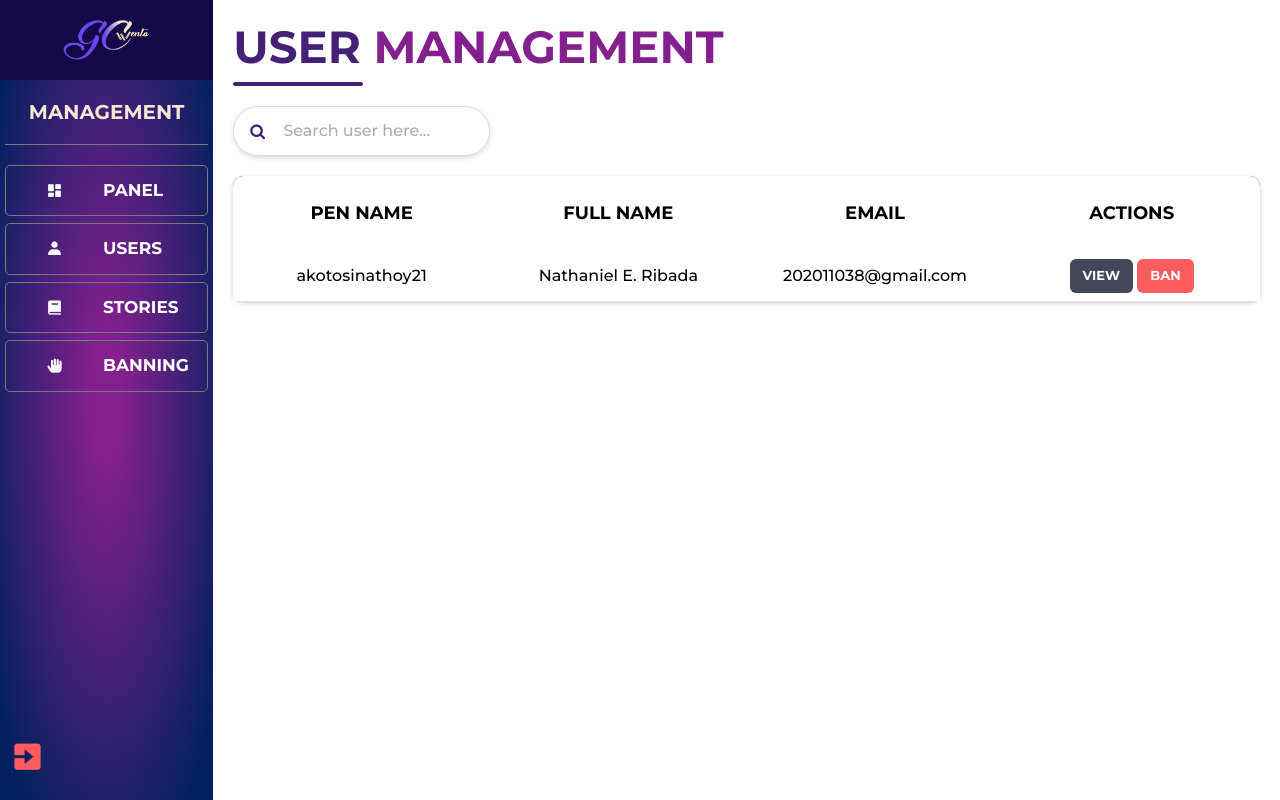
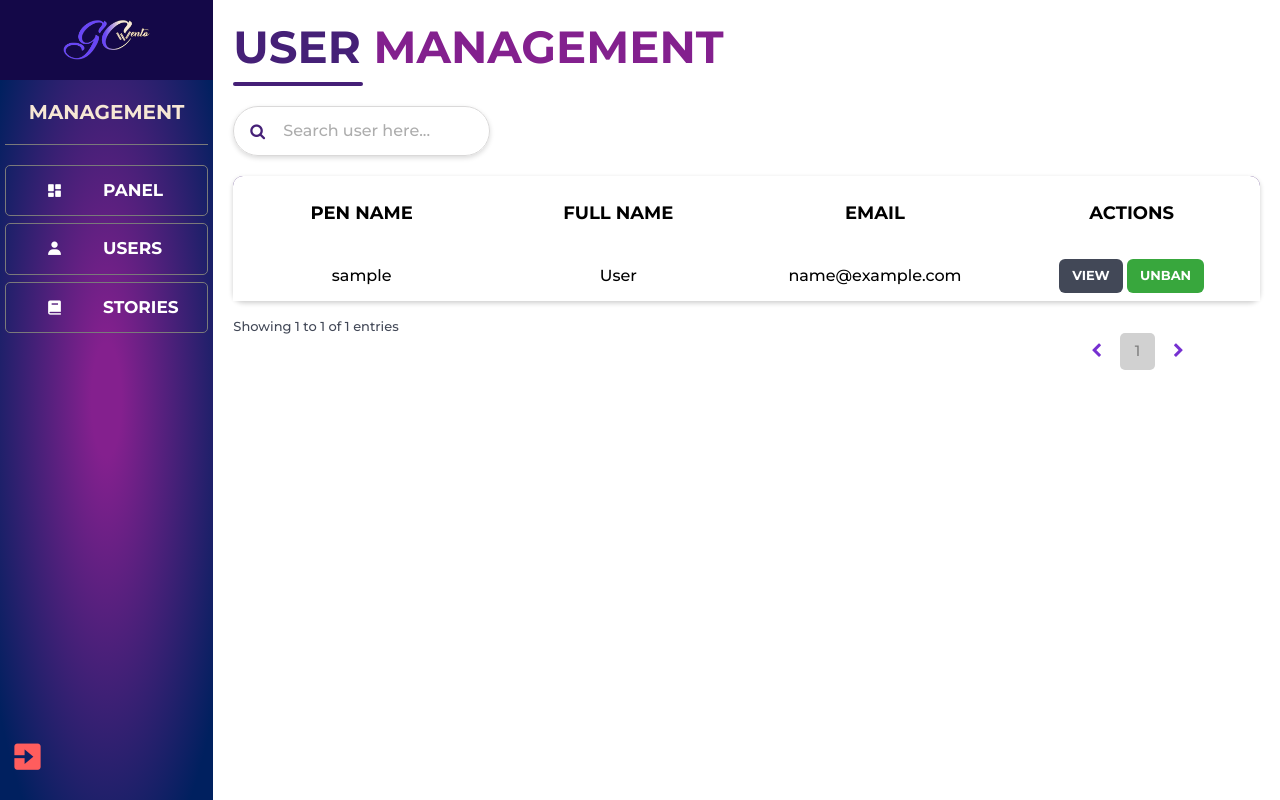
Before and after one commit to AnthonyMizal/GCwento, a Laravel app: page /admin/users in a window 1280 px wide. Run offline with Laravel 8, Linux system fonts and the light colour scheme; a user stored in the database is signed in; tables that the repository leaves empty hold one stand-in row (values such as "Sample post"); some libraries are stand-ins or nearby versions.

Commit message:
Complete Admin Side

```diff
--- a/app/Http/Controllers/UserController.php
+++ b/app/Http/Controllers/UserController.php
@@ -2,6 +2,7 @@
 
 namespace App\Http\Controllers;
 use App\Models\User;
+use App\Models\Story;
 use Illuminate\Http\Request;
 
 class UserController extends Controller
@@ -11,6 +12,41 @@ class UserController extends Controller
      *
      * @return \Illuminate\Http\Response
      */
+
+     public function adminUserDetails($id)
+     {
+         $users = User::where('id', $id)->get();
+
+         return response()->json($users);
+     }
+
+     public function adminUserPendingCount($id)
+     {
+        $pending = Story::where('status', 'Pending')
+        ->where('user_id', $id)
+        ->count();
+
+        return response()->json($pending);
+     }
+
+     public function adminUserPublishCount($id)
+     {
+        $publish = Story::where('status', 'Publish')
+        ->where('user_id', $id)
+        ->count();
+
+        return response()->json($publish);
+     }
+
+     public function adminUserRejectCount($id)
+     {
+        $reject = Story::where('status', 'Reject')
+        ->where('user_id', $id)
+        ->count();
+
+        return response()->json($reject);
+     }
+
     public function index()
     {
         return view('client.login');
@@ -18,7 +54,16 @@ class UserController extends Controller
 
     public function userAdminTable()
     {
-        return view('admin.users');
+        $users = User::all();
+        return view('admin.users', compact('users'));
+    }
+
+
+    public function updateStatus(Request $request, User $user)
+    {
+        $user->update(['status' => $request->input('status')]);
+
+        return response()->json(['message' => 'User status updated successfully']);
     }
 
     /**
--- a/app/Models/User.php
+++ b/app/Models/User.php
@@ -21,6 +21,7 @@ class User extends Authenticatable
         'fullname',
         'username',
         'email',
+        'status',
         'password',
     ];
 
--- a/public/js/admin_stories.js
+++ b/public/js/admin_stories.js
@@ -84,7 +84,7 @@ function getUserStory(storyID) {
       },
       error: function(xhr, status, error) {
           // Handle the error, e.g., display an error message
-          console.log("ayaw");
+
       }
   });
 }
--- a/public/js/admin_users.js
+++ b/public/js/admin_users.js
@@ -1,3 +1,14 @@
+$(document).ready(function () {
+  getUsers();
+  $('.status-button').click(function() {
+    var userId = $(this).data('user-id');
+    var newStatus = $(this).data('status');
+    banUser(userId, newStatus);
+  });
+});
+
+
+function getUsers () {
 var table = $('#users_table_values').DataTable({
   pageLength: 15,
   language: {
@@ -9,53 +20,131 @@ var table = $('#users_table_values').DataTable({
     "dom": 'rtip'
   });
 
-$('#search_input').keyup( function () {
-    table.search($('#search_input').val()).draw();
+$('#search_input_user').keyup( function () {
+    table.search($('#search_input_user').val()).draw();
 } );
+};
 
-//BAN MODAL
-var ban_modal = document.getElementById("ban_modal");
-// Get the button that opens the modal
-var ban_btn = document.getElementById("ban_button");
-var cancel_modal = document.getElementById("cancel_modal");
+function getUserDetails(userID) {
+  user_details_modal.style.display = "block";
 
-// Get the <close_modal> element that closes the modal
-var close_modal = document.getElementsByClassName("close")[0];
+  // console.log(storyID)
+  // Make an AJAX request to retrieve the user data
+  $.ajax({
+      type: "GET",
+      dataType: "JSON",
+      url: "/user/detail/" + userID,
+      success: function(response) {
+          // Populate the modal with the retrieved data
+          $('#modal_account_penname').text(response[0].username);
+          $('#modal_account_name').text(response[0].fullname);
+          $('#modal_account_email').text(response[0].email);
+          $('#modal_account_created').text(response[0].created_at);
 
-// When the user clicks on the button, open the modal
-ban_btn.onclick = function() {
-  ban_modal.style.display = "block";
+          $.ajax({
+            type: "GET",
+            url: "/user/pendingCount/" + userID,
+            dataType: "JSON",
+            success: function (response) {
+              $('#modal_account_pending_count').text(response);
+            }
+          });
+
+          $.ajax({
+            type: "GET",
+            url: "/user/publishCount/" + userID,
+            dataType: "JSON",
+            success: function (response) {
+              $('#modal_account_story_count').text(response);
+            }
+          });
+
+          $.ajax({
+            type: "GET",
+            url: "/user/rejectCount/" + userID,
+            dataType: "JSON",
+            success: function (response) {
+              $('#modal_account_reject_count').text(response);
+            }
+          });
+          // $('#modal_account_story_count').text(response[0]);
+
+          // Add more fields as needed
+      },
+      error: function(xhr, status, error) {
+          // Handle the error, e.g., display an error message
+      }
+  });
 }
 
-// When the user clicks on <close_modal> (x), close the modal
-close_modal.onclick = function() {
-  ban_modal.style.display = "none";
-}
-
-cancel_modal.onclick = function() {
-  ban_modal.style.display = "none";
+function banUser(userId, newStatus) {
+  Swal.fire({
+    title: 'Confirmation',
+    text: 'Do you really want to update the status of this user?',
+    icon: 'question',
+    showDenyButton: true,
+    confirmButtonText: 'Update',
+    denyButtonText: 'Cancel',
+    confirmButtonColor: '#FF5D5D',
+    denyButtonColor: '#c2c2c2',
+  }).then((result) => {
+    if (result.isConfirmed) {
+      $.ajaxSetup({
+        headers: {
+          'X-CSRF-TOKEN': $('meta[name="csrf-token"]').attr('content')
+        }
+      });
+      $.ajax({
+        url: '/users/' + userId,
+        type: 'POST',
+        data: {
+          _method: 'PATCH', // or 'PATCH'
+          status: newStatus
+        },
+        success: function(response) {
+          console.log(response.message); // Handle the success response as per your requirements
+          Swal.fire({
+            title: 'Success!',
+            text: 'User successfully banned.',
+            icon: 'success',
+            confirmButtonText: 'Continue',
+            confirmButtonColor: '#4BB1F7',
+          }).then((result) => {
+            // Reload the Page
+            location.reload();
+          });
+        },
+        error: function(error) {
+          console.error(error); // Handle the error response as per your requirements
+        }
+      });
+    } else if (result.isDenied) {
+      Swal.fire({
+        title: 'Error!',
+        text: 'Failed to update user status.',
+        icon: 'error',
+        confirmButtonText: 'OK',
+        confirmButtonColor: '#FF5D5D',
+      })
+    }
+  });
 }
 
 
-//USER ACCOUNT DETAILS MODAL
-var account_details_modal = document.getElementById("account_details_modal");
-// Get the button that opens the modal
-var account_detail_btn = document.getElementById("account_details_button");
+
 var okay_modal = document.getElementById("close_modal");
 
 // Get the <close_modal> element that closes the modal
 var close_account_detail_modal = document.getElementsByClassName("close2")[0];
 
 // When the user clicks on the button, open the modal
-account_detail_btn.onclick = function() {
-  account_details_modal.style.display = "block";
-}
+
 
 // When the user clicks on <close_modal> (x), close the modal
 close_account_detail_modal.onclick = function() {
-  account_details_modal.style.display = "none";
+  user_details_modal.style.display = "none";
 }
 
 okay_modal.onclick = function() {
-  account_details_modal.style.display = "none";
+  user_details_modal.style.display = "none";
 }
--- a/resources/views/admin/index.blade.php
+++ b/resources/views/admin/index.blade.php
@@ -16,7 +16,7 @@
               <div class="panel_header_container">
                   <div class="row panel_header_row">
                     <div class="col-xl-5 col-xxl-5 tab_header_texts_container">
-                      <p class="tab_header_account_name"> WELCOME, <span class="purple_highlighter"> ADMIN1!</span></p>
+                      <p class="tab_header_account_name"> WELCOME, <span class="purple_highlighter">{{auth()->user()->fullname}}</span></p>
                       <div class="time_container">
                         <!-- <i class='bx bxs-calendar time_icon' id="time_icon"></i> -->
                         <h3 id="time" class="time_text"></h3>
@@ -66,7 +66,7 @@
                 <div class="panel_board_container">
                   <div class="row panel_board_icon_count_container">
                     <img class="panel_board_icon" src="../assets/Admin/Panel/circled_lockuser_icon.png" alt="">
-                    <h1 class="panel_board_count purple_highlighter"> 2 </h1>
+                    <h1 class="panel_board_count purple_highlighter">{{$userCount-1}}</h1>
                   </div>
                   <div class="panel_board_title_icon_container">
                     <h4 class="panel_board_title mt-3">User Accounts</h4>
--- a/resources/views/admin/stories.blade.php
+++ b/resources/views/admin/stories.blade.php
@@ -125,5 +125,11 @@
 {{--
     <div class="loader-wrapper">
       <img class="loader" src="../assets/General/GCwento_purple_logo.png">
+
     </div> --}}
+
 @endsection
+
+@section('js')
+<script src="{{ asset('js/admin_stories.js') }}"></script>
+@endsection
--- a/resources/views/admin/users.blade.php
+++ b/resources/views/admin/users.blade.php
@@ -12,7 +12,7 @@
 
           <div class="col-3 search_input_field">
             <i class="m-3 fa fa-search search_icon"></i>
-            <input id="search_input" type="text" class="search_input" placeholder="Search user here...">
+            <input id="search_input_user" type="text" class="search_input" placeholder="Search user here...">
           </div>
 
           <div class="row page_contents_container">
@@ -27,16 +27,21 @@
                   </tr>
                 </thead>
                 <tbody>
+                  @foreach ($users as $user)
                   <tr>
-                    <td>  akotosinathoy21 </td>
-                    <td> Nathaniel E. Ribada </td>
-                    <td> 202011038@gmail.com </td>
+                    <td> {{$user->username}} </td>
+                    <td> {{$user->fullname}} </td>
+                    <td> {{$user->email}} </td>
                     <td>
-                      <button type="button" id="account_details_button" class="btn action_button_ddark_blue"> VIEW </button>
-                      <button type="button" id="ban_button" class="btn action_button_red" > BAN </button>
+                      <button type="button" id="user_details_button" class="btn action_button_ddark_blue" onclick="getUserDetails({{$user->id}})"> VIEW </button>
+                      @if ($user->status === 'Active')
+                        <button type="button" class="status-button btn action_button_red" data-user-id="{{ $user->id }}" data-status="Banned">BAN</button>
+                      @else
+                        <button type="button" class="status-button btn action_button_green" data-user-id="{{ $user->id }}" data-status="Active">UNBAN</button>
+                      @endif
                     </td>
                   </tr>
-
+                 @endforeach
                 </tbody>
               </table>
             </div>
@@ -66,7 +71,7 @@
           </div>
         </div>
 
-        <div id="account_details_modal" class="modal">
+        <div id="user_details_modal" class="modal">
           <div class="modal-content account_details_modal_content">
               <div class="modalHeader">
                 <div class="modal_header_container">
@@ -78,9 +83,7 @@
 
               <div id="modal_body">
                 <div class="account_detail_modal_row1">
-                  <div class="row_left">
-                    <img class="modal_user_dp" src="../assets/General/user_pic.jpg" id="modal_user_dp">
-                  </div>
+
                   <div class="row_right">
                     <h3 class="modal_body_heading">Personal Information</h3>
                     <div class="modal_header_line"></div>
@@ -88,12 +91,9 @@
                     <div class="modal_personal_info_container mt-1 d-flex justify-content-between">
                       <div class="sec1 col-6">
                         <label for="modal_account_name" class="modal_account_label"> Full Name </label>
-                        <p id="modal_account_name" name="modal_account_name"> Nathaniel E. Ribada </p>
+                        <p id="modal_account_name" name="modal_account_name"> </p>
                       </div>
-                      <div class="sec2 col-6 text-end" >
-                        <label for="modal_account_sex" class="modal_account_label float-right"> Sex </label>
-                        <p id="modal_account_sex" name="modal_account_sex"> Male </p>
-                      </div>
+
                     </div>
 
                     <h3 class="modal_body_heading">Account Information</h3>
@@ -102,18 +102,28 @@
                     <div class="modal_personal_info_container mt-1 d-flex justify-content-between">
                       <div class="sec1 col-6">
                         <label for="modal_account_email" class="modal_account_label"> Email </label>
-                        <p id="modal_account_email" name="modal_account_email"> 202011038@gordoncollege.edu.ph </p>
+                        <p id="modal_account_email" name="modal_account_email"></p>
                         <label for="modal_account_created" class="modal_account_label"> Created at </label>
-                        <p id="modal_account_created" name="modal_account_created"> 06-15-2023 </p>
+                        <p id="modal_account_created" name="modal_account_created"></p>
                       </div>
                       <div class="sec2 col-6 text-end">
                         <label for="modal_account_penname" class="modal_account_label float-right"> Pen Name </label>
-                        <p id="modal_account_penname" name="modal_account_penname"> akotosinathoy21 </p>
-                        <label for="modal_account_story_count" class="modal_account_label float-right"> Published Stories </label>
-                        <p id="modal_account_story_count" name="modal_account_story_count"> 21 </p>
+                        <p id="modal_account_penname" name="modal_account_penname"></p>
+
                       </div>
+
                     </div>
 
+                    <h3 class="modal_body_heading">Stories Created Count</h3>
+                    <div class="modal_header_line"></div>
+                    <div class="d-flex justify-content-between">
+                      <label for="modal_account_story_count" class="modal_account_label "> Pending Stories </label>
+                      <p id="modal_account_pending_count" name="modal_account_story_count"></p>
+                      <label for="modal_account_story_count" class="modal_account_label "> Published Stories </label>
+                      <p id="modal_account_story_count" name="modal_account_story_count"></p>
+                      <label for="modal_account_story_count" class="modal_account_label "> Rejected Stories </label>
+                      <p id="modal_account_reject_count" name="modal_account_story_count"></p>
+                    </div>
                   </div>
                 </div>
                 <button type="button" id="close_modal" class="btn modal_pos_button d-flex float-end m-0"> OKAY </button>
@@ -128,3 +138,7 @@
     </div>
 
 @endsection
+
+@section('js')
+<script src="{{ asset('js/admin_users.js') }}"></script>
+@endsection
--- a/resources/views/includes/navbar.blade.php
+++ b/resources/views/includes/navbar.blade.php
@@ -15,7 +15,6 @@
           <a href="/admin/index" class="nav_item_button"> <i class='bx bxs-dashboard'></i> PANEL </a>
           <a href="/admin/users" class="nav_item_button"> <i class='bx bxs-user'></i> USERS </a>
           <a href="/admin/stories" class="nav_item_button"> <i class='bx bxs-book'></i> STORIES </a>
-          <a href="/admin/banning" class="nav_item_button"> <i class='bx bxs-hand'></i> BANNING </a>
 
 
         </div>
--- a/resources/views/layout/master.blade.php
+++ b/resources/views/layout/master.blade.php
@@ -13,6 +13,7 @@
     <link rel="stylesheet" href="https://cdnjs.cloudflare.com/ajax/libs/font-awesome/4.7.0/css/font-awesome.min.css">
     <script src="https://code.jquery.com/jquery-3.5.1.js"></script>
     <script src="https://cdn.datatables.net/1.13.4/js/jquery.dataTables.min.js"></script>
+    <script src="https://cdn.jsdelivr.net/npm/sweetalert2@11"></script>
 
 
     <link rel="stylesheet" type="text/css" href="{{ asset('css/app.css') }}" >
@@ -37,9 +38,10 @@
         @yield('content')
     </div>
 
-    <script src="{{ asset('js/admin_stories.js') }}"></script>
+
+
+    @yield('js')
     <script src="{{ asset('js/admin.js') }}"></script>
-
     <script src="https://cdn.jsdelivr.net/npm/bootstrap@5.3.0-alpha3/dist/js/bootstrap.bundle.min.js" integrity="sha384-ENjdO4Dr2bkBIFxQpeoTz1HIcje39Wm4jDKdf19U8gI4ddQ3GYNS7NTKfAdVQSZe" crossorigin="anonymous"></script>
 
 </body>
--- a/routes/web.php
+++ b/routes/web.php
@@ -44,6 +44,10 @@ Route::get('getStory', [App\Http\Controllers\StoryController::class, 'adminGetSt
 Route::get('admin/stories', [App\Http\Controllers\StoryController::class, 'adminStories']);
 Route::get('admin/index', [App\Http\Controllers\StoryController::class, 'adminPublishedCount']);
 Route::get('user/story/{id}', [App\Http\Controllers\StoryController::class, 'adminUserStories']);
+Route::get('user/detail/{id}', [App\Http\Controllers\UserController::class, 'adminUserDetails']);
+Route::get('user/publishCount/{id}', [App\Http\Controllers\UserController::class, 'adminUserPublishCount']);
+Route::get('user/rejectCount/{id}', [App\Http\Controllers\UserController::class, 'adminUserRejectCount']);
+Route::get('user/pendingCount/{id}', [App\Http\Controllers\UserController::class, 'adminUserPendingCount']);
 // Client
 
 
@@ -59,7 +63,7 @@ Route::group(['namespace' => 'App\Http\Controllers'], function ()
     Route::get('/login/admin', 'LoginController@showAdmin')->name('login.showAdmin');
 
 
-
+    Route::patch('users/{user}', 'UserController@updateStatus')->name('users.updateStatus');
     Route::get('/logout', 'LoginController@logout')->name('logout');
 
     Route::post('stories/comment', 'CommentController@store')->name('comment.add');
```
Also changed, not shown: app/Http/Controllers/StoryController.php (+8 -4 lines).
